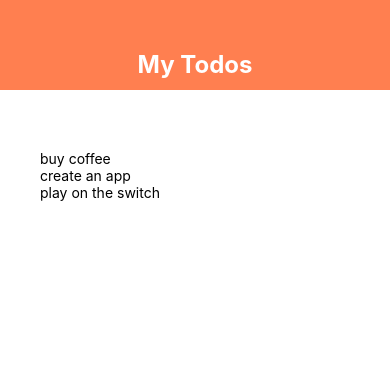
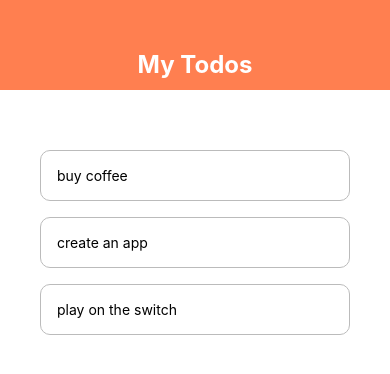
Before and after one commit to kev-luo/react-native-practice, a React Native app: screen / in a window 390 px wide. Shown: the top 374 px of the page. Built offline with nearby package versions, Linux system fonts and the light colour scheme.

Commit message:
todo item styles

```diff
--- /dev/null
+++ b/projects/todo/TodoItem.js
@@ -0,0 +1,20 @@
+import React from "react";
+import { StyleSheet, Text, TouchableOpacity } from "react-native";
+
+export default function TodoItem({ todo }) {
+  return (
+    <TouchableOpacity>
+      <Text style={styles.item}>{todo}</Text>
+    </TouchableOpacity>
+  );
+}
+
+const styles = StyleSheet.create({
+  item: {
+    padding: 16,
+    marginBottom: 16,
+    borderColor: "#bbb",
+    borderWidth: 1,
+    borderRadius: 10
+  }
+});
--- a/projects/todo/TodoList.js
+++ b/projects/todo/TodoList.js
@@ -1,17 +1,13 @@
 import React from "react";
 import { StyleSheet, FlatList, Text } from "react-native";
+
+import TodoItem from './TodoItem';
 
 export default function TodoList({ todos }) {
   return (
     <FlatList
       data={todos}
-      renderItem={({ item }) => <Text style={styles.item}>{item.text}</Text>}
+      renderItem={({ item }) => <TodoItem todo={item.text} />}
     />
   );
 }
-
-const styles = StyleSheet.create({
-  item: {
-
-  }
-})
```
